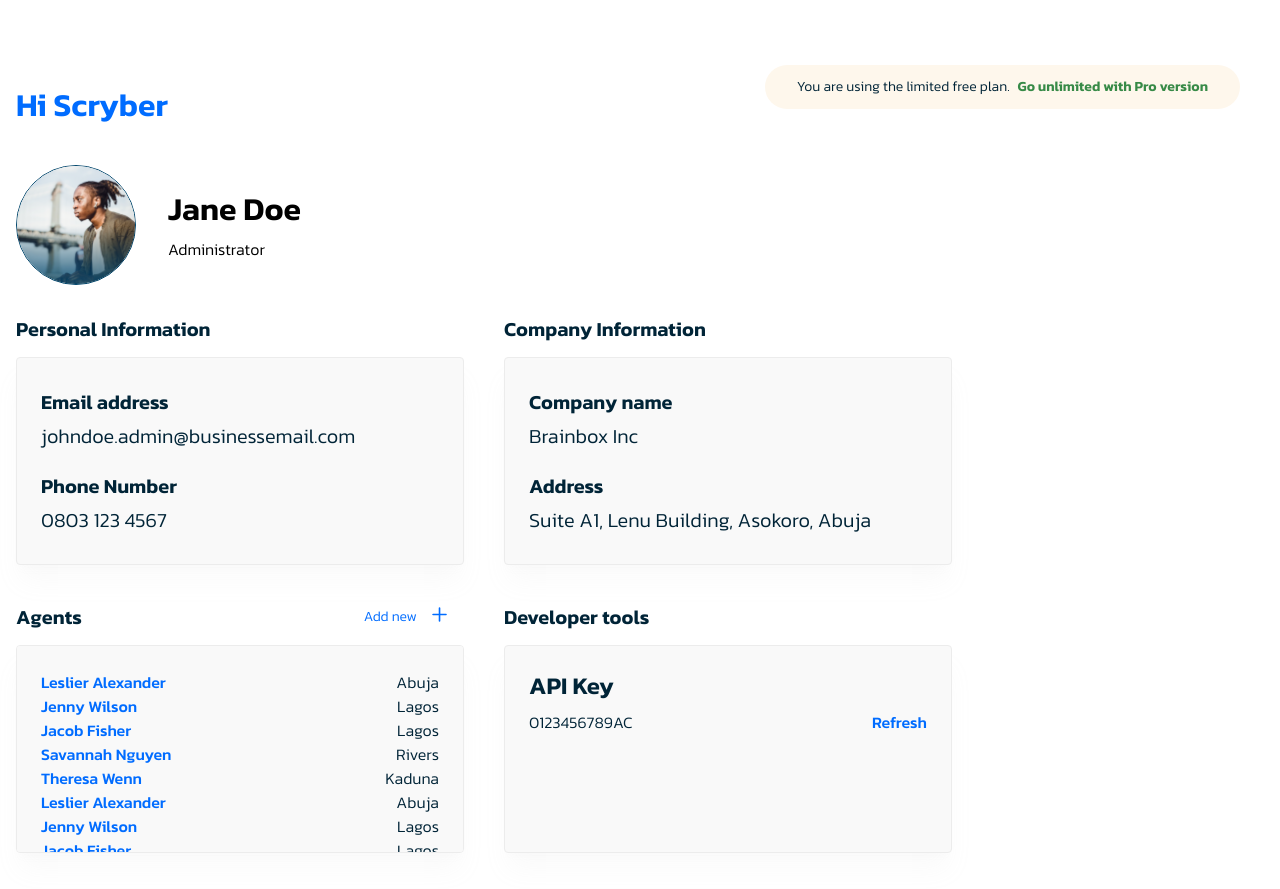
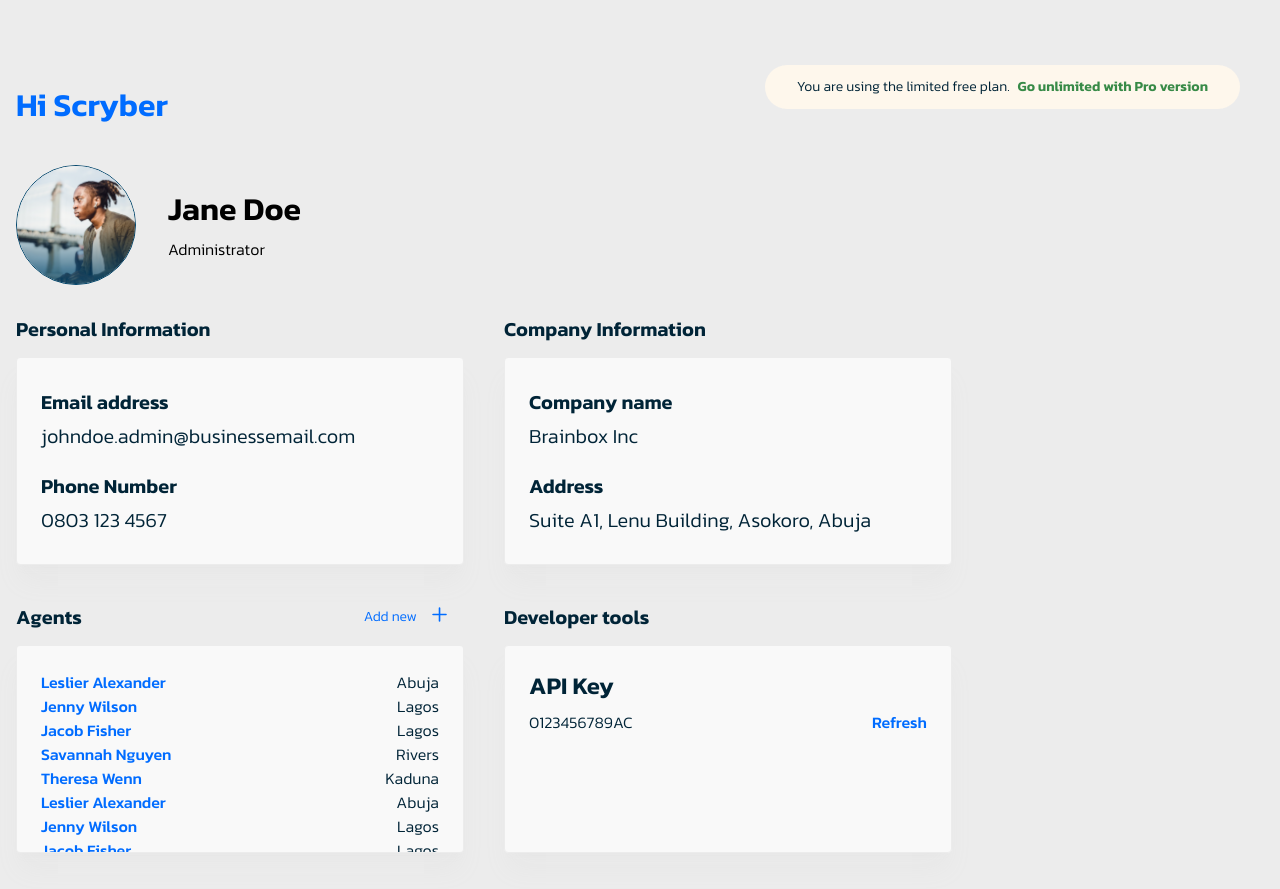
Before and after one commit to KodianKodes/customersupport.web-1, a React (Vite) app in the folder scrybe_frontend/: page /account in a window 1280 px wide. Built offline with nearby package versions, Linux system fonts and the light colour scheme.

Commit message:
style: Update the background color

```diff
--- a/scrybe_frontend/src/assets/styles/account.scss
+++ b/scrybe_frontend/src/assets/styles/account.scss
@@ -136,7 +136,7 @@
 
 .account {
   font-family: "Kanit", sans-serif;
-  // background-color: $grey-50;
+  background-color: $grey-50;
   width: 100%;
   padding: pix-rem(85) pix-rem(16) pix-rem(36) pix-rem(16);
   display: flex;
```
